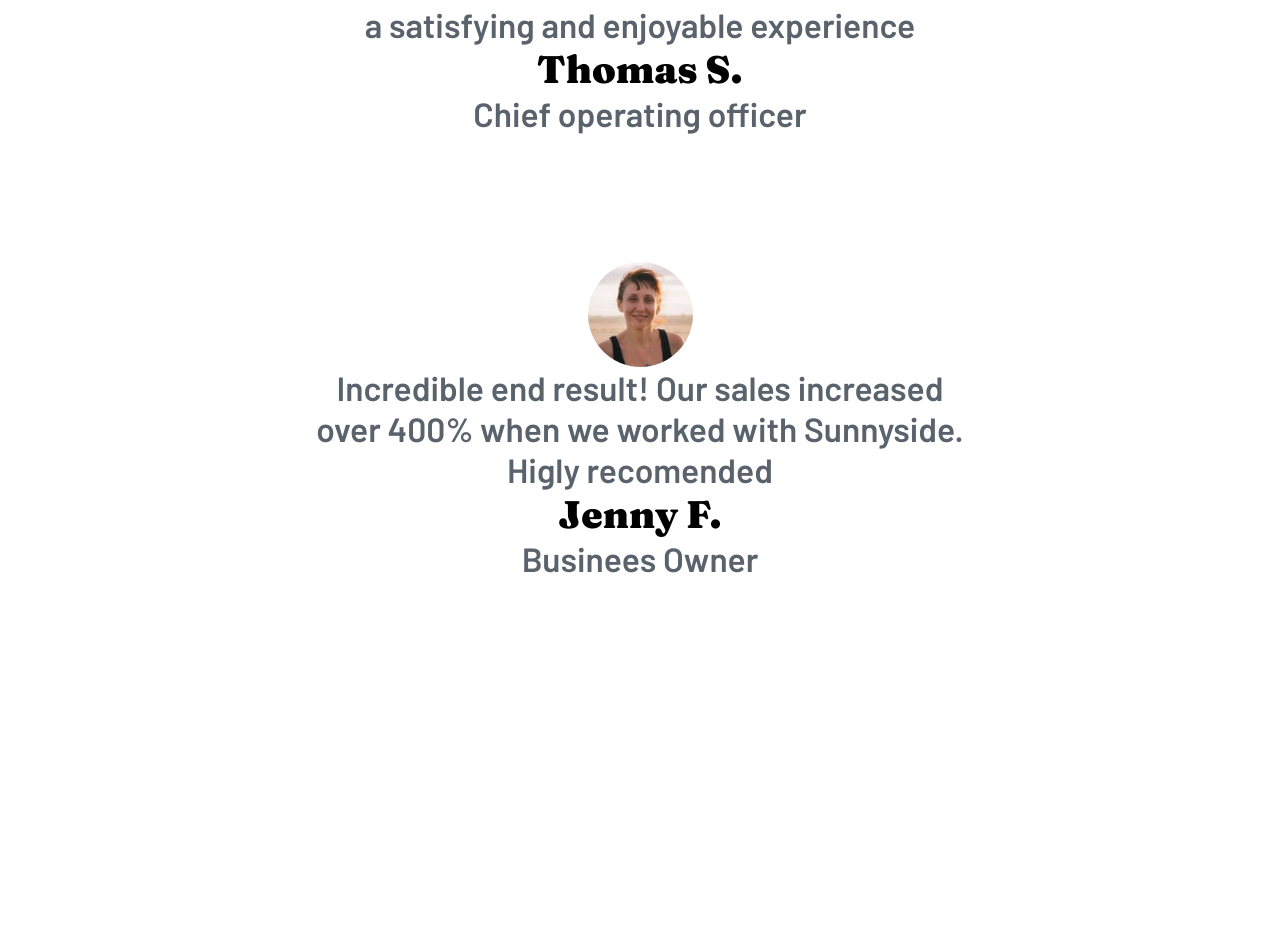
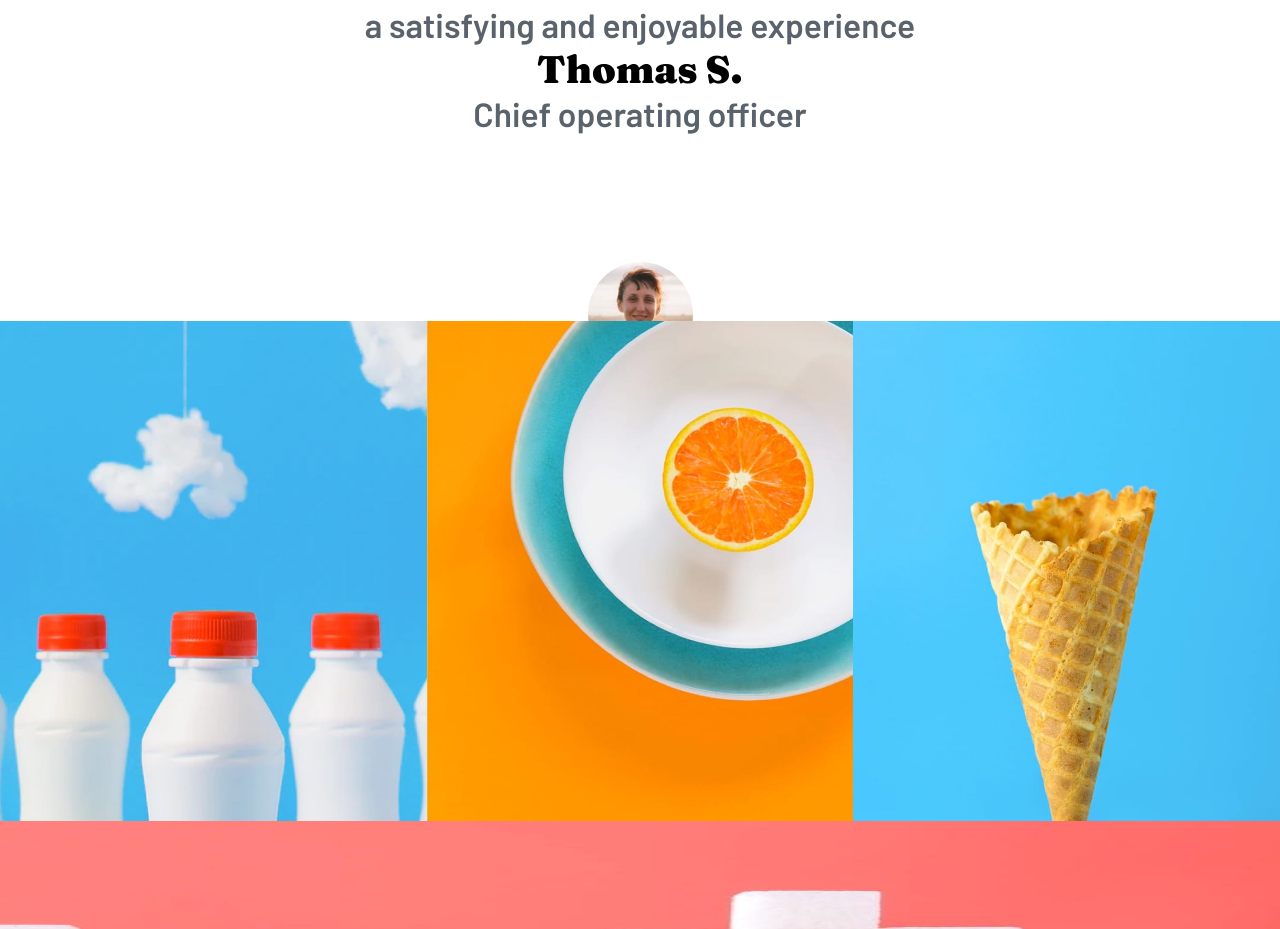
Before and after one commit to flooff/sunnyside-agency-landing-page, a plain HTML site: page index.html in a window 1280 px wide. Shown: the part 2946-3875 px from the top of the page. Before the commit the page ends 3525 px from the top, so only its background shows below. Drawn offline with Linux system fonts and the light colour scheme; a web font is replaced by a local one.

Commit message:
pictures

```diff
--- a/css/mobile.style.css
+++ b/css/mobile.style.css
@@ -160,7 +160,7 @@ html body{
     height: 880px;
 }
 
-}
+
 .testimonial-profile{
     margin-top: 10%;
     font-size: 1.6rem;
@@ -182,3 +182,9 @@ html body{
     margin: 10px;
 
 }
+
+
+.pictures>img{
+  width: 50%;
+  height: 200px;
+}
--- a/css/style.css
+++ b/css/style.css
@@ -329,3 +329,15 @@ a {
 .subtitle{
     padding-top: 20%;
 }
+
+.pictures{
+    display: flex;
+    flex-flow: row wrap;
+    height: 500px;
+    padding-top: 15%;
+}
+
+.pictures>img{
+    height:500px;
+    flex: 1;
+}
--- a/css/tablet.style.css
+++ b/css/tablet.style.css
@@ -177,3 +177,6 @@ html body{
 .testimonial-profile>p{
     font-size: 2.1rem;
 }
+.pictures{
+    height: 500px;
+}
--- a/index.html
+++ b/index.html
@@ -146,5 +146,21 @@
       </div>
     </div>
   </section>
+  <section>
+    <div class="pictures">
+
+        <img src="./images/desktop/image-gallery-milkbottles.jpg" alt="milk">
+
+
+        <img src="./images/desktop/image-gallery-orange.jpg" alt="oranges">
+
+
+        <img src="./images/desktop/image-gallery-cone.jpg" alt="cone">
+
+
+        <img src="./images/desktop/image-gallery-sugarcubes.jpg" alt="sugar">
+
+  </div>
+  </section>
   </body>
 </html>
```
